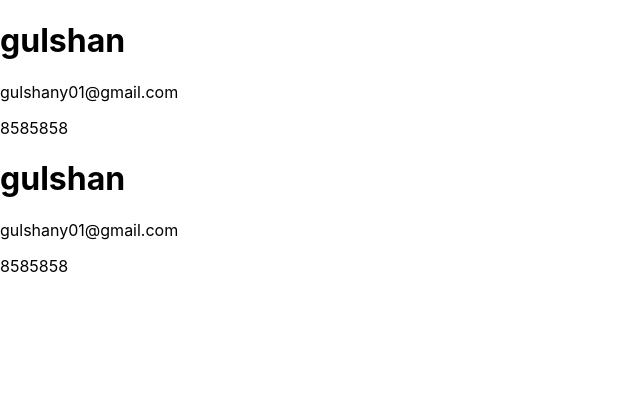
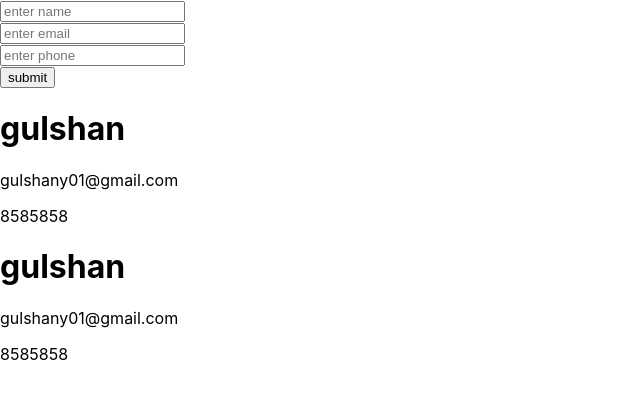
Before and after one commit to gulshanyadav01/contactmanager, a React (Create React App) app: page / in a window 1280 px wide. Shown: the top 398 px of the page, without its empty margins (0-640 px from the left). Built offline with nearby package versions, Linux system fonts and the light colour scheme.

Commit message:
yet to come

```diff
--- a/src/App3.js
+++ b/src/App3.js
@@ -1,12 +1,14 @@
 import React, { Component } from 'react'
 import Contacts from "./comp1/Contacts";
 import { Provider } from "./comp1/Context"
+import AddContact from "./comp1/AddContact"
 
 class App3 extends Component {
     render() {
         return (
             <Provider>
                 <div>
+                    <AddContact/>
                     <Contacts/>
                 </div>
             </Provider>
--- a/src/comp1/AddContact.jsx
+++ b/src/comp1/AddContact.jsx
@@ -0,0 +1,55 @@
+import React, { Component } from 'react'
+import { Consumer } from "./Context";
+
+class AddContact extends Component {
+    state = {
+        name:"",
+        email:"",
+        phone:""
+    }
+    onChange = (e) => {
+
+        this.setState({[e.target.name]: e.target.value});
+    }
+
+    onSubmit = (dipatch, e) => {
+        e.preventDefault();
+        const { name, email, phone} = this.state;
+        // console.log(this.state);
+        const newContact = {
+            name,
+            email,
+            phone
+        }
+        dipatch({
+            type:"ADD_CONTACT",
+            payload: newContact
+        })
+
+    }
+
+
+
+    render() {
+        // const { name, email, phone} = this.state;
+        return(
+            <Consumer>
+                {value =>{
+                return (
+                    <div>
+                        <form onSubmit = {this.onSubmit.bind(this,value.dispatch)}>
+                            <input type = "text" name = "name" placeholder = "enter name" value = {this.state.name} onChange = {this.onChange}/><br/>
+                            <input type = "email" name = "email" placeholder = "enter email" value = {this.state.email} onChange = {this.onChange}/><br/>
+                            <input type = "text" name = "phone" placeholder = "enter phone" value = {this.state.phone} onChange = {this.onChange}/><br/>
+                            <input type = "submit" value ="submit"/>
+                        </form>
+                    </div>
+        )
+                }}
+            </Consumer>
+        )
+
+    }
+}
+
+export default AddContact;
--- a/src/comp1/Contact.jsx
+++ b/src/comp1/Contact.jsx
@@ -1,16 +1,33 @@
 import React, { Component } from 'react'
-
+import { Consumer } from "./Context";
 
 class Contact extends Component {
+
+    onDeleteClick = (id, dispatch) => {
+        console.log(id);
+        console.log("i am clicked");
+        dispatch({
+            type: "DELETE_CONTACT",
+            payload: id
+        })
+    }
     render() {
         const { name, email, phone, id } = this.props.contact;
-        return (
-            <div>
-                <h1>{name}</h1>
-                <p>{email}</p>
-                <p>{phone}</p>
-            </div>
+
+        return(
+            <Consumer>
+                {value => {
+                    return (
+                            <div>
+                                <h1 onClick = {this.onDeleteClick.bind(this,id,  value.dispatch)}>{name}</h1>
+                                <p>{email}</p>
+                                <p>{phone}</p>
+                            </div>
+                   )
+                }}
+            </Consumer>
         )
+
     }
 }
 export default Contact;
--- a/src/comp1/Context.jsx
+++ b/src/comp1/Context.jsx
@@ -1,6 +1,27 @@
 import React, { Component } from "react"
 
 const Context = React.createContext();
+
+const reducer = (state, action) => {
+    switch(action.type){
+        case 'DELETE_CONTACT':
+            return{
+                ...state,
+                contacts: state.contacts.filter(contact => {
+                    return(
+                        contact.id !== action.payload
+                    )
+                })
+            }
+        case "ADD_CONTACT":
+            return{
+                ...state,
+                contacts: [...state.contacts, action.payload]
+            }
+        default:
+            return state;
+    }
+}
 
 export class Provider extends Component{
     state = {
@@ -12,12 +33,13 @@ export class Provider extends Component{
                 phone:"8585858"
             },
             {
-                id:1,
+                id:2,
                 name:"gulshan",
                 email:"gulshany01@gmail.com",
                 phone:"8585858"
             }
-        ]
+        ],
+        dispatch: action => this.setState(state => reducer(state, action))
     }
 
 
```
